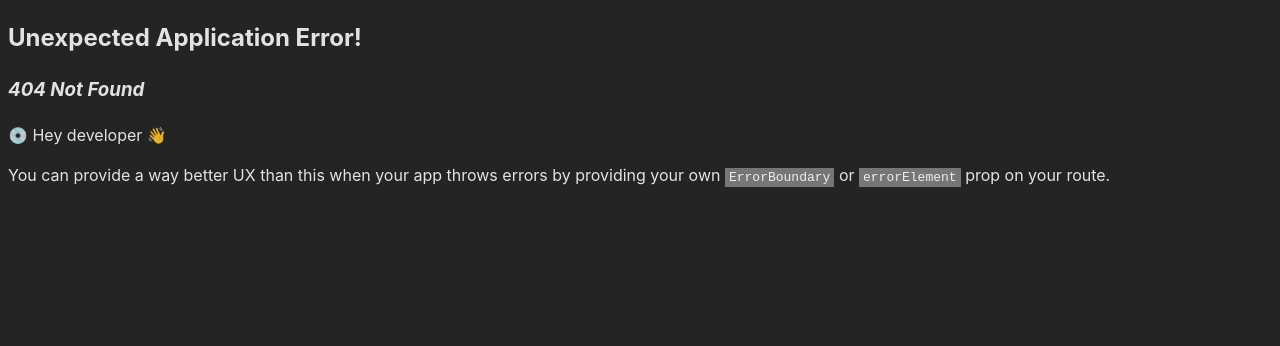
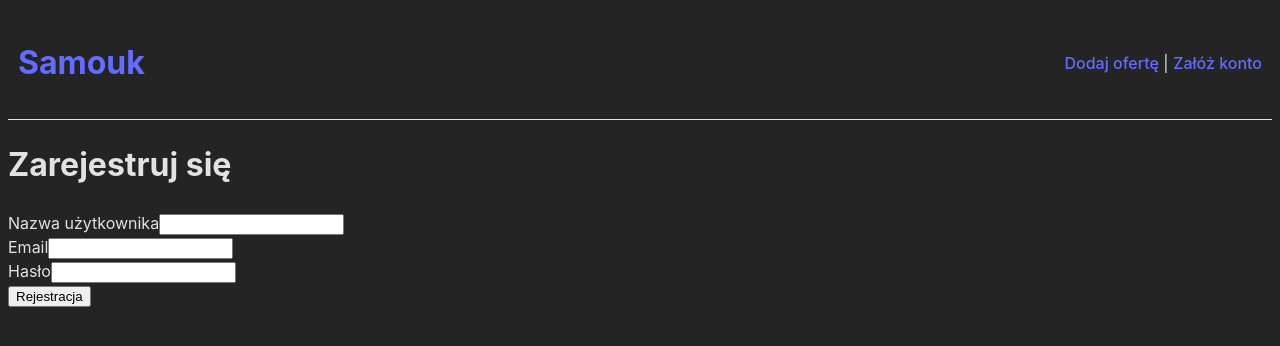
Before and after one commit to pawelkonior/samouk_, a React (Vite) app: page /register in a window 1280 px wide. Before the commit this address had no page. Shown: the top 346 px of the page. Built offline with nearby package versions, Linux system fonts and the light colour scheme.

Commit message:
registration component

```diff
--- a/fake_api/db.json
+++ b/fake_api/db.json
@@ -269,5 +269,13 @@
       "voters": 0,
       "id": 13
     }
+  ],
+  "users": [
+    {
+      "username": "elo",
+      "email": "a@a.pl",
+      "password": "sensownego",
+      "id": 1
+    }
   ]
 }
--- a/src/components/layout/Navbar.jsx
+++ b/src/components/layout/Navbar.jsx
@@ -8,8 +8,11 @@ function Navbar() {
 
     return (
         <div className="navbar">
-            <h1>Samouk</h1>
-            <Link to='/add-offer'>Dodaj ofertę</Link>
+            <Link to='/'><h1>Samouk</h1></Link>
+            <nav>
+                <Link to='/add-offer'>Dodaj ofertę</Link> |{' '}
+                <Link to='/register'>Załóż konto</Link>
+            </nav>
             {!!cart.length && (<Cart/>)}
         </div>
     );
--- /dev/null
+++ b/src/components/users/Register.jsx
@@ -0,0 +1,47 @@
+import {useForm} from "react-hook-form";
+import {useNavigate} from "react-router-dom";
+import axios from "axios";
+
+function Register() {
+    const {
+        register,
+        handleSubmit,
+        formState: {errors},
+    } = useForm()
+
+    const navigate = useNavigate();
+
+    const onSubmit = async (data) => {
+        await axios.post('/api/v1/users', data)
+
+        navigate('/');
+    }
+
+    return (
+        <div>
+            <h1>Zarejestruj się</h1>
+            <form onSubmit={handleSubmit(onSubmit)}>
+                <div>
+                    <label htmlFor="username">Nazwa użytkownika</label>
+                    <input type="text" id='username' {...register("username", {required: true})}/>
+                    {errors.username && <span>This field is required</span>}
+                </div>
+
+                <div>
+                    <label htmlFor="email">Email</label>
+                    <input type="email" {...register("email", {required: true})} id='email'/>
+                    {errors.email && <span>This field is required</span>}
+                </div>
+
+                <div>
+                    <label htmlFor="password">Hasło</label>
+                    <input type="password" id='password' {...register("password", {required: true})}/>
+                    {errors.password && <span>This field is required</span>}
+                </div>
+                <button>Rejestracja</button>
+            </form>
+        </div>
+    );
+}
+
+export default Register;
--- a/src/router.jsx
+++ b/src/router.jsx
@@ -3,6 +3,7 @@ import Search from "./components/search/Search.jsx";
 import Layout from "./components/layout/Layout.jsx";
 import OfferDetails from "./components/offers/OfferDetails.jsx";
 import AddOffer from "./components/offers/AddOffer.jsx";
+import Register from "./components/users/Register.jsx";
 
 export const router = createBrowserRouter([
     {
@@ -20,6 +21,10 @@ export const router = createBrowserRouter([
             {
                 path: "/add-offer",
                 element: <AddOffer/>
+            },
+            {
+                path: "/register",
+                element: <Register/>
             }
         ]
     },
```
